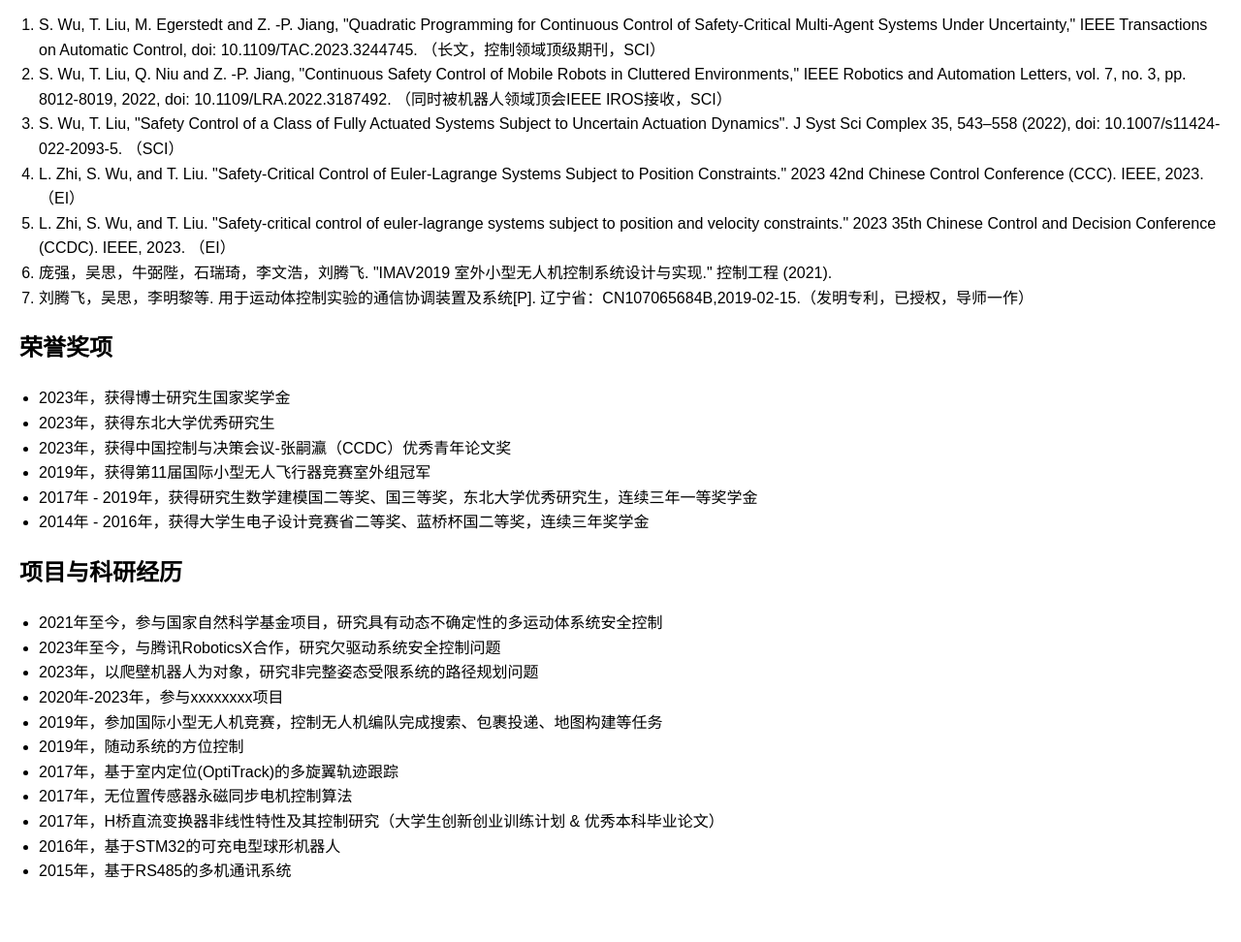
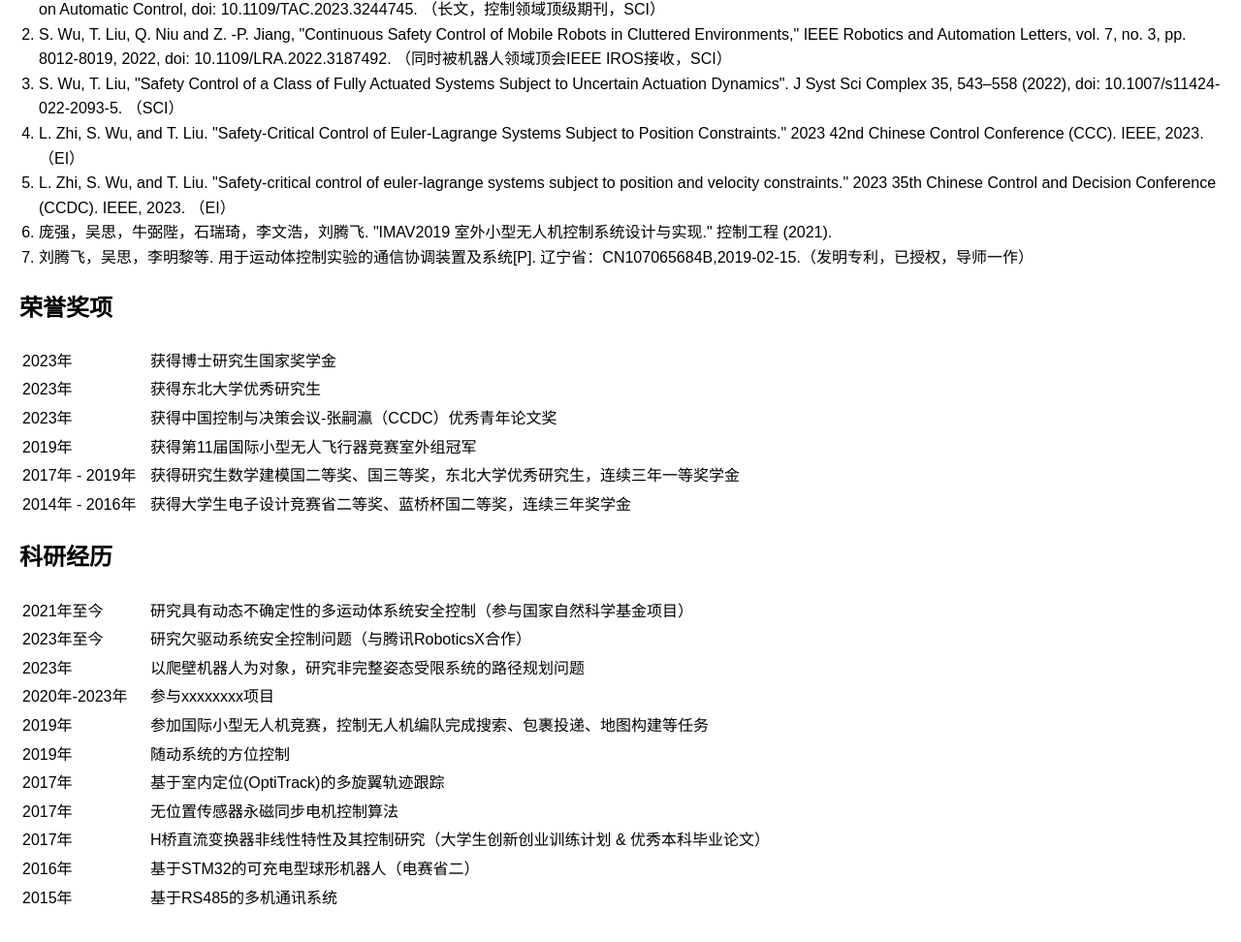
Before and after one commit to EXPSIN/resume, a plain HTML site: page index.html in a window 1280 px wide. Shown: the part 928-1900 px from the top of the page at 97% size. Drawn offline with Linux system fonts and the light colour scheme.

Commit message:
Update index.html
version 5

```diff
--- a/index.html
+++ b/index.html
@@ -28,7 +28,6 @@
         <p>性别：男 | 民族：汉</p>
         <p>出生年月：1996年9月</p>
         <p>籍贯：河南省商丘市</p>
-        <p>电话：15903831536</p>
         <p>邮箱：wusixstx@163.com</p>
         <p>专业：控制科学与工程</p>
     </header>
@@ -66,31 +65,89 @@
 
     <section>
         <h2>荣誉奖项</h2>
-        <ul>
-            <li>2023年，获得博士研究生国家奖学金</li>
-            <li>2023年，获得东北大学优秀研究生</li>
-            <li>2023年，获得中国控制与决策会议-张嗣瀛（CCDC）优秀青年论文奖</li>
-            <li>2019年，获得第11届国际小型无人飞行器竞赛室外组冠军</li>
-            <li>2017年 - 2019年，获得研究生数学建模国二等奖、国三等奖，东北大学优秀研究生，连续三年一等奖学金</li>
-            <li>2014年 - 2016年，获得大学生电子设计竞赛省二等奖、蓝桥杯国二等奖，连续三年奖学金</li>
-        </ul>
-    </section>
+        <table>
+          <colgroup>
+            <col style="width: 130px;"> <!-- 第一列的宽度为 80 像素 -->
+          </colgroup>
+          <tr>
+            <td>2023年</td>
+            <td>获得博士研究生国家奖学金</td>
+          </tr>
+          <tr>
+            <td>2023年</td>
+            <td>获得东北大学优秀研究生</td>
+          </tr>
+          <tr>
+            <td>2023年</td>
+            <td>获得中国控制与决策会议-张嗣瀛（CCDC）优秀青年论文奖</td>
+          </tr>
+          <tr>
+            <td>2019年</td>
+            <td>获得第11届国际小型无人飞行器竞赛室外组冠军</td>
+          </tr>
+          <tr>
+            <td>2017年 - 2019年</td>
+            <td>获得研究生数学建模国二等奖、国三等奖，东北大学优秀研究生，连续三年一等奖学金</td>
+          </tr>
+          <tr>
+            <td>2014年 - 2016年</td>
+            <td>获得大学生电子设计竞赛省二等奖、蓝桥杯国二等奖，连续三年奖学金</td>
+          </tr>
+        </table>
+      </section>
+
 
     <section>
-        <h2>项目与科研经历</h2>
-        <ul>
-            <li>2021年至今，参与国家自然科学基金项目，研究具有动态不确定性的多运动体系统安全控制</li>
-            <li>2023年至今，与腾讯RoboticsX合作，研究欠驱动系统安全控制问题</li>
-            <li>2023年，以爬壁机器人为对象，研究非完整姿态受限系统的路径规划问题 </li>
-            <li>2020年-2023年，参与xxxxxxxx项目</li>
-            <li>2019年，参加国际小型无人机竞赛，控制无人机编队完成搜索、包裹投递、地图构建等任务</li>
-            <li>2019年，随动系统的方位控制</li>
-            <li>2017年，基于室内定位(OptiTrack)的多旋翼轨迹跟踪</li>
-            <li>2017年，无位置传感器永磁同步电机控制算法</li>
-            <li>2017年，H桥直流变换器非线性特性及其控制研究（大学生创新创业训练计划 & 优秀本科毕业论文）</li>
-            <li>2016年，基于STM32的可充电型球形机器人</li>
-            <li>2015年，基于RS485的多机通讯系统</li>
-        </ul>
-    </section>
+        <h2>科研经历</h2>
+        <table>
+        <colgroup>
+            <col style="width: 130px;"> <!-- 第一列的宽度为 80 像素 -->
+        </colgroup>
+          <tr>
+            <td>2021年至今</td>
+            <td>研究具有动态不确定性的多运动体系统安全控制（参与国家自然科学基金项目）</td>
+          </tr>
+          <tr>
+            <td>2023年至今</td>
+            <td>研究欠驱动系统安全控制问题（与腾讯RoboticsX合作）</td>
+          </tr>
+          <tr>
+            <td>2023年</td>
+            <td>以爬壁机器人为对象，研究非完整姿态受限系统的路径规划问题</td>
+          </tr>
+          <tr>
+            <td>2020年-2023年</td>
+            <td>参与xxxxxxxx项目</td>
+          </tr>
+          <tr>
+            <td>2019年</td>
+            <td>参加国际小型无人机竞赛，控制无人机编队完成搜索、包裹投递、地图构建等任务</td>
+          </tr>
+          <tr>
+            <td>2019年</td>
+            <td>随动系统的方位控制</td>
+          </tr>
+          <tr>
+            <td>2017年</td>
+            <td>基于室内定位(OptiTrack)的多旋翼轨迹跟踪</td>
+          </tr>
+          <tr>
+            <td>2017年</td>
+            <td>无位置传感器永磁同步电机控制算法</td>
+          </tr>
+          <tr>
+            <td>2017年</td>
+            <td>H桥直流变换器非线性特性及其控制研究（大学生创新创业训练计划 & 优秀本科毕业论文）</td>
+          </tr>
+          <tr>
+            <td>2016年</td>
+            <td>基于STM32的可充电型球形机器人（电赛省二）</td>
+          </tr>
+          <tr>
+            <td>2015年</td>
+            <td>基于RS485的多机通讯系统</td>
+          </tr>
+        </table>
+      </section>
 </body>
 </html>
```
